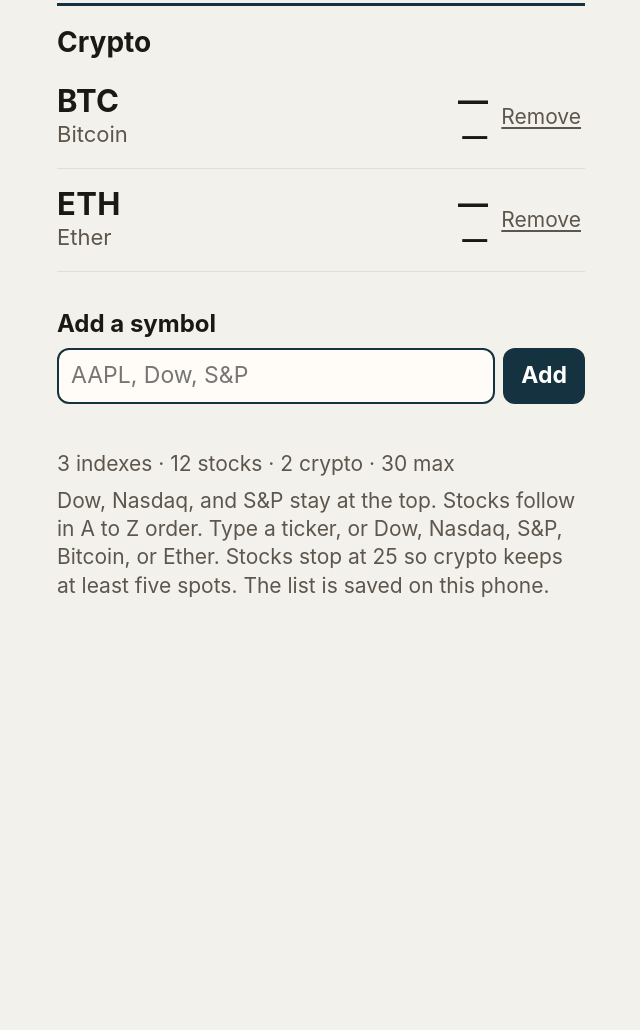
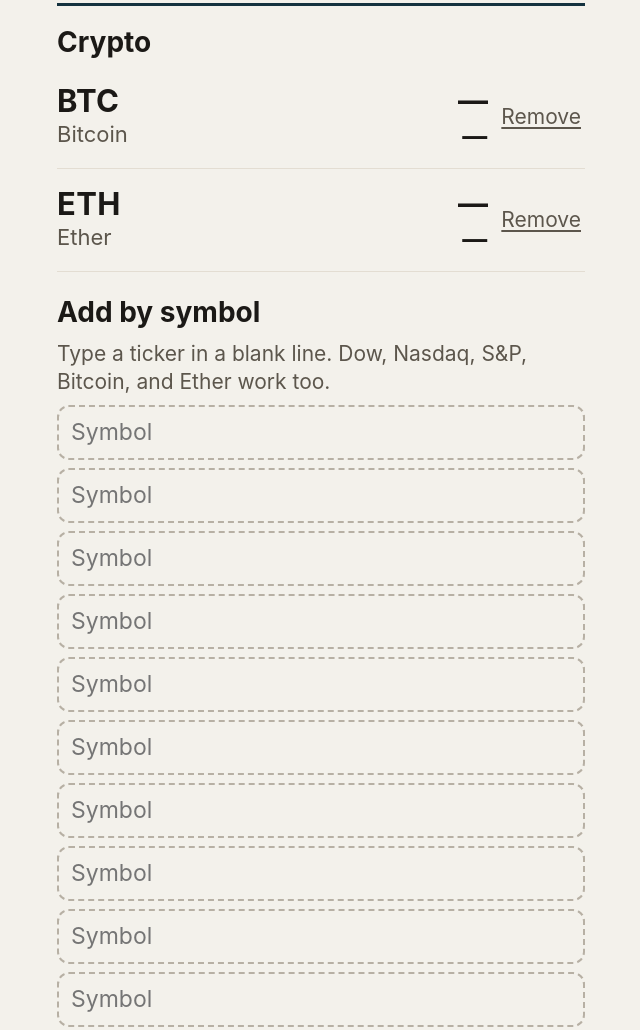
Before and after one commit to condo32819-ops/stock-watch, a plain HTML site: page index.html in a window 1280 px wide. Shown: the part 1951-2981 px from the top of the page, without its empty margins (319-959 px from the left). Before the commit the page ends 2575 px from the top, so only its background shows below. Drawn offline with Linux system fonts and the light colour scheme; no server answers.

Commit message:
Leave ten blank lines at the end for new symbols
Type a stock or crypto ticker in one of the open lines. It joins the right section, and the blank lines stay until the list is nearly full.

```diff
--- a/app.js
+++ b/app.js
@@ -22,10 +22,9 @@
   var indexesEl = document.getElementById('indexes');
   var stocksEl = document.getElementById('stocks');
   var cryptoEl = document.getElementById('crypto');
-  var form = document.getElementById('add-form');
-  var input = document.getElementById('symbol');
-  var addBtn = document.getElementById('add-btn');
+  var slotsEl = document.getElementById('slots');
   var formMsg = document.getElementById('form-msg');
+  var slotInputs = [];
   var capacityEl = document.getElementById('capacity');
 
   function el(tag, className, text) {
@@ -114,6 +113,7 @@
       bannerEl.textContent = '';
     }
     renderMarket();
+    showSlots();
     var split = SW.sections(items);
     capacityEl.textContent = split.indexes.length + ' indexes · ' +
       split.stocks.length + ' stocks · ' + split.crypto.length + ' crypto · 30 max';
@@ -297,15 +297,27 @@
     }
   }
 
-  form.addEventListener('submit', async function (event) {
-    event.preventDefault();
-    if (adding) return;
-    var raw = input.value;
+  function showSlots() {
+    var n = SW.openSlots(items.length);
+    var heading = document.getElementById('add-h');
+    var note = document.querySelector('#add-slots .hint');
+    if (heading) heading.hidden = n === 0;
+    if (note) note.hidden = n === 0;
+    slotInputs.forEach(function (field, i) {
+      var hide = i >= n;
+      field.hidden = hide;
+      if (hide) field.value = '';
+    });
+  }
+
+  async function submitSlot(field) {
+    var raw = field.value;
+    if (adding || !raw.trim()) return;
     var quick = SW.resolveInput(raw);
     formMsg.classList.remove('bad');
     if (!quick.ok) {
-      formMsg.textContent = quick.reason === 'empty' ? '' : SW.messageFor(quick.reason);
-      if (quick.reason !== 'empty') formMsg.classList.add('bad');
+      formMsg.textContent = SW.messageFor(quick.reason);
+      formMsg.classList.add('bad');
       return;
     }
     var early = SW.addDecision(items, quick);
@@ -315,7 +327,7 @@
       return;
     }
     adding = true;
-    addBtn.disabled = true;
+    field.disabled = true;
     if (!quick.locked) formMsg.textContent = 'Checking\u2026';
     try {
       var resolved = await resolveForAdd(raw);
@@ -336,17 +348,46 @@
         crypto: resolved.crypto
       });
       saveItems();
-      input.value = '';
+      field.value = '';
       formMsg.textContent = '';
-      input.blur();
       renderLists();
       renderStatus();
       refresh();
     } finally {
       adding = false;
-      addBtn.disabled = false;
+      field.disabled = false;
+      showSlots();
     }
-  });
+  }
+
+  function buildSlots() {
+    slotsEl.replaceChildren();
+    for (var i = 0; i < SW.OPEN_SLOTS; i++) {
+      var field = el('input', 'slot');
+      field.type = 'text';
+      field.maxLength = 24;
+      field.placeholder = 'Symbol';
+      field.enterKeyHint = 'done';
+      field.autocapitalize = 'characters';
+      field.autocorrect = 'off';
+      field.spellcheck = false;
+      field.autocomplete = 'off';
+      field.setAttribute('aria-label', 'Blank line ' + (i + 1) + ' for a symbol');
+      field.addEventListener('keydown', function (event) {
+        if (event.key === 'Enter') {
+          event.preventDefault();
+          submitSlot(event.currentTarget);
+        }
+      });
+      field.addEventListener('change', function (event) {
+        submitSlot(event.currentTarget);
+      });
+      slotsEl.appendChild(field);
+      slotInputs.push(field);
+    }
+  }
+
+  buildSlots();
 
   refreshBtn.addEventListener('click', function () { refresh(); });
 
--- a/index.html
+++ b/index.html
@@ -42,18 +42,13 @@
       <h2 id="crypto-h">Crypto</h2>
       <div id="crypto"></div>
     </section>
-    <form id="add-form">
-      <label for="symbol">Add a symbol</label>
-      <div class="add-row">
-        <input id="symbol" name="symbol" type="text" maxlength="24" enterkeyhint="done"
-          autocapitalize="characters" autocorrect="off" spellcheck="false" autocomplete="off"
-          placeholder="AAPL, Dow, S&P">
-        <button id="add-btn" type="submit">Add</button>
-      </div>
+    <section id="add-slots" aria-labelledby="add-h">
+      <h2 id="add-h">Add by symbol</h2>
+      <p class="hint">Type a ticker in a blank line. Dow, Nasdaq, S&P, Bitcoin, and Ether work too.</p>
+      <div id="slots"></div>
       <p id="form-msg" class="form-msg" role="alert"></p>
       <p id="capacity" class="hint"></p>
-      <p class="hint">Dow, Nasdaq, and S&P stay at the top. Stocks follow in A to Z order. Type a ticker, or Dow, Nasdaq, S&P, Bitcoin, or Ether. Stocks stop at 25 so crypto keeps at least five spots. The list is saved on this phone.</p>
-    </form>
+    </section>
   </main>
   <noscript>
     <p class="noscript">Turn on JavaScript to load prices. The list stays on this phone.</p>
--- a/quote.js
+++ b/quote.js
@@ -9,6 +9,7 @@
   var MAX_SYMBOLS = 30;
   var CRYPTO_RESERVED = 5;
   var MAX_STOCKS = MAX_SYMBOLS - CRYPTO_RESERVED;
+  var OPEN_SLOTS = 10;
 
   var ALIASES = {
     'DOW': alias('^DJI', 'Dow', false),
@@ -178,6 +179,12 @@
     for (var j = 0; j < items.length; j++) if (!items[j].crypto) stocks++;
     if (!entry.crypto && stocks >= MAX_STOCKS) return { ok: false, reason: 'stocks-full' };
     return { ok: true };
+  }
+
+  function openSlots(count) {
+    var room = MAX_SYMBOLS - count;
+    if (room < 0) room = 0;
+    return room < OPEN_SLOTS ? room : OPEN_SLOTS;
   }
 
   function messageFor(reason, symbol) {
@@ -402,6 +409,8 @@
     MAX_SYMBOLS: MAX_SYMBOLS,
     CRYPTO_RESERVED: CRYPTO_RESERVED,
     MAX_STOCKS: MAX_STOCKS,
+    OPEN_SLOTS: OPEN_SLOTS,
+    openSlots: openSlots,
     PRELOAD: PRELOAD,
     sortKey: sortKey,
     resolveInput: resolveInput,
--- a/styles.css
+++ b/styles.css
@@ -190,49 +190,23 @@
   font-size: 1.15rem;
 }
 
-form {
-  margin-top: 28px;
-  padding-top: 8px;
-}
+#add-slots { margin-top: 8px; }
 
-label {
+.slot {
   display: block;
-  font-size: 1.2rem;
-  font-weight: 700;
-  margin-bottom: 8px;
-}
-
-.add-row {
-  display: flex;
-  gap: 8px;
-}
-
-input {
-  flex: 1;
-  min-width: 0;
+  width: 100%;
   min-height: 52px;
+  margin: 8px 0 0;
   padding: 10px 12px;
-  border: 2px solid var(--header);
+  border: 2px dashed #b7b0a4;
   border-radius: 12px;
-  background: var(--card);
+  background: transparent;
   color: var(--ink);
   font: inherit;
   font-size: 1.15rem;
 }
 
-#add-btn {
-  min-height: 52px;
-  padding: 10px 18px;
-  border: 0;
-  border-radius: 12px;
-  background: var(--header);
-  color: #fff;
-  font: inherit;
-  font-size: 1.15rem;
-  font-weight: 700;
-}
-
-#add-btn:disabled { opacity: 0.7; }
+.slot:disabled { opacity: 0.6; }
 
 .form-msg {
   min-height: 1.4em;
@@ -251,7 +225,7 @@
 }
 
 button:focus-visible,
-input:focus-visible {
+.slot:focus-visible {
   outline: 3px solid var(--focus);
   outline-offset: 2px;
 }
--- a/sw.js
+++ b/sw.js
@@ -1,6 +1,6 @@
 'use strict';
 
-var CACHE = 'stock-watch-v2';
+var CACHE = 'stock-watch-v3';
 var ASSETS = [
   './',
   './index.html',
```
Also changed, not shown: test/quote.test.js (+8 -0 lines), 1 other file.
